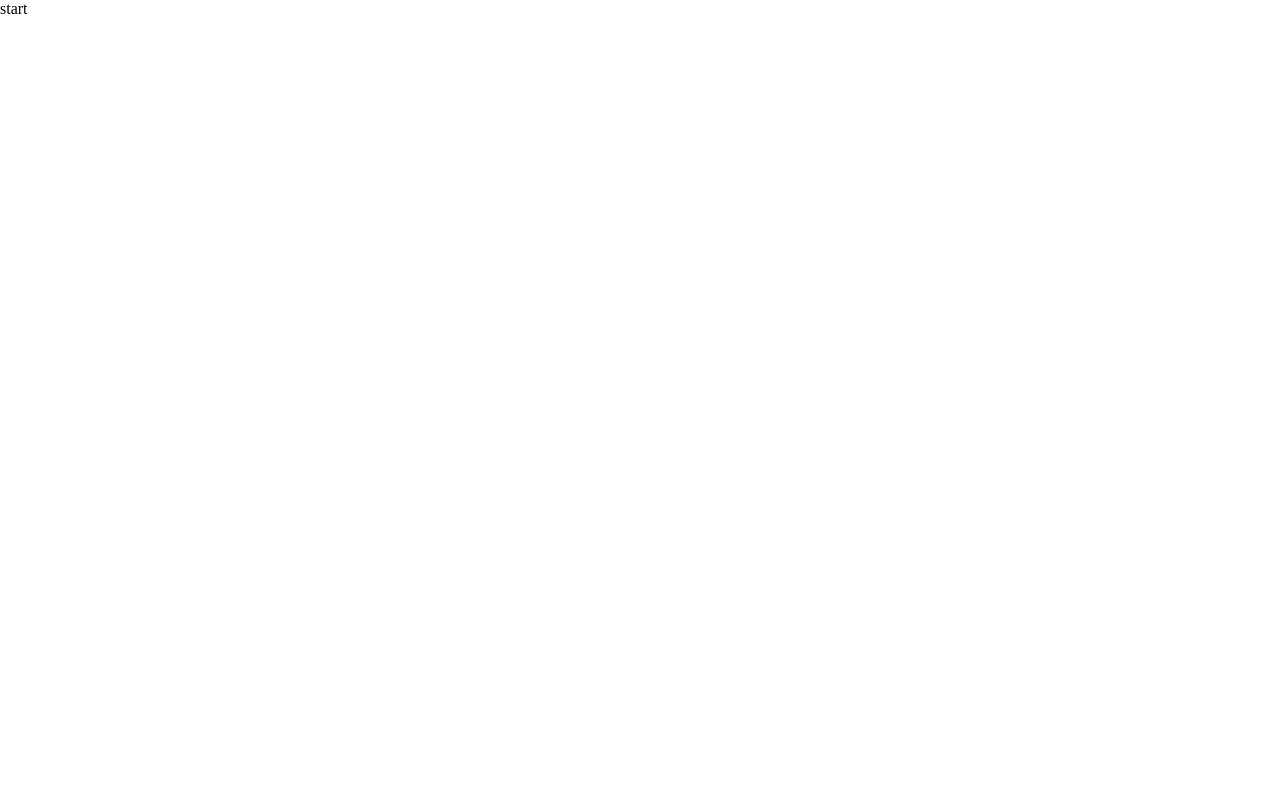
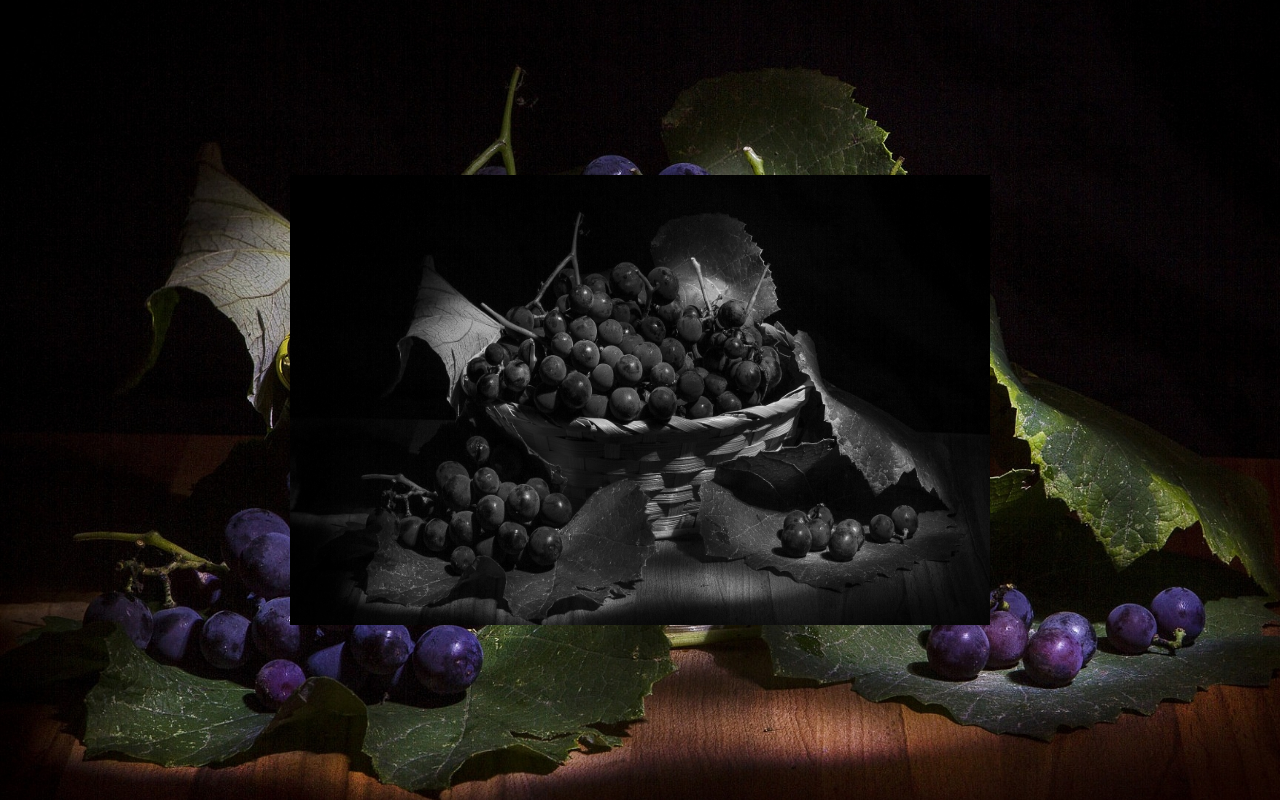
Before and after one commit to freetimezp/usefull-things-395-image, a plain HTML site: page index.html in a window 1280 px wide. Drawn offline with Linux system fonts and the light colour scheme.

Commit message:
02. usefull-things-395-images. UI. Image hover.

```diff
--- a/assets/css/style.css
+++ b/assets/css/style.css
@@ -9,3 +9,55 @@
 a {
     text-decoration: none;
 }
+
+body {
+    width: 100vw;
+    height: 100vh;
+    overflow: hidden;
+    background: url(../images/bg.jpg) 50% 50% no-repeat;
+    background-size: cover;
+}
+
+.box {
+    position: absolute;
+    top: 50%;
+    left: 50%;
+    transform: translate(-50%, -50%);
+    width: 700px;
+    height: 450px;
+    background: url(../images/bg.jpg) 50% 50% no-repeat;
+    background-size: cover;
+    filter: grayscale(100);
+}
+
+.box::before,
+.box::after {
+    content: "";
+    position: absolute;
+    left: 0;
+    width: 100%;
+    height: 50%;
+    background: url(../images/bg.jpg) no-repeat;
+    background-size: 100% 200%;
+    transform: perspective(500px) rotate(0deg);
+    transition: 1s;
+}
+
+.box::before {
+    top: 0;
+    transform-origin: top;
+    background-position: 50% 0%;
+}
+
+.box::after {
+    bottom: 0;
+    transform-origin: bottom;
+    background-position: 50% 100%;
+}
+
+.box:hover::before {
+    transform: perspective(500px) rotateX(270deg);
+}
+.box:hover::after {
+    transform: perspective(500px) rotateX(-270deg);
+}
--- a/index.html
+++ b/index.html
@@ -1,18 +1,16 @@
 <!DOCTYPE html>
 <html lang="en">
-
     <head>
-    <meta charset="UTF-8">
+        <meta charset="UTF-8" />
         <meta http-equiv="X-UA-Compatible" content="IE=edge" />
-    <meta name="viewport" content="width=device-width, initial-scale=1.0">
-    <link rel="stylesheet" href="./assets/css/style.css">
+        <meta name="viewport" content="width=device-width, initial-scale=1.0" />
+        <link rel="stylesheet" href="./assets/css/style.css" />
         <title>Project</title>
     </head>
 
     <body>
-    start
+        <div class="box"></div>
 
         <script src="./assets/js/main.js"></script>
     </body>
-
 </html>
```
Also changed, not shown: assets/images/bg.jpg (added). Lines whose indentation alone changed are shown as unchanged.
